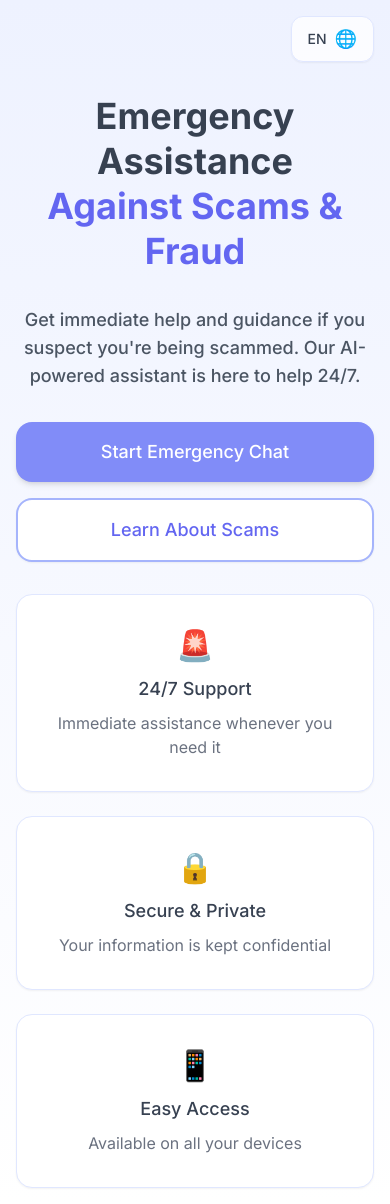
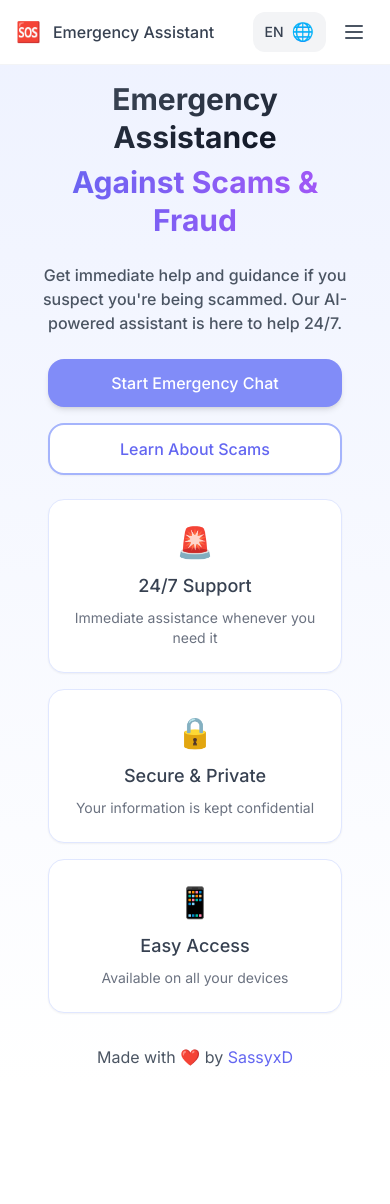
Before and after one commit to SassyxD/Aunjai-ECM, a Next.js app: page / in a window 390 px wide. After the commit the page ends 1085 px from the top, so only its background shows below. Built offline with nearby package versions, Linux system fonts and the light colour scheme.

Commit message:
feat: Improve navigation and responsive design - Add Navbar with hamburger menu to all pages, make menu visible on all screen sizes, add About page, and improve overall responsive design

```diff
--- /dev/null
+++ b/src/app/about/page.tsx
@@ -0,0 +1,71 @@
+'use client';
+import Link from 'next/link';
+import { useLanguage } from '@/context/LanguageContext';
+import Navbar from '@/components/Navbar';
+
+const translations = {
+    en: {
+        title: 'About Us',
+        role: 'Creator & Developer',
+        institute: 'King Mongkut\'s Institute of Technology Ladkrabang',
+        viewGithub: 'View on GitHub'
+    },
+    th: {
+        title: 'เกี่ยวกับเรา',
+        role: 'ผู้สร้างและพัฒนา',
+        institute: 'สถาบันเทคโนโลยีพระจอมเกล้าเจ้าคุณทหารลาดกระบัง',
+        viewGithub: 'ดูใน GitHub'
+    }
+};
+
+export default function About() {
+    const { language } = useLanguage();
+    const t = translations[language];
+
+    return (
+        <div className="min-h-screen bg-gradient-to-b from-indigo-50 to-white flex flex-col">
+            <Navbar />
+            <main className="flex-1 flex items-center justify-center p-4">
+                <div className="max-w-2xl w-full text-center space-y-8">
+                    <h1 className="text-3xl sm:text-4xl font-bold text-gray-700">
+                        {t.title}
+                    </h1>
+                    <div className="bg-white rounded-2xl shadow-lg p-8 space-y-6">
+                        <div className="w-32 h-32 mx-auto relative">
+                            <div className="w-full h-full rounded-full bg-gray-200 flex items-center justify-center text-gray-400 text-sm">
+                                example.png
+                            </div>
+                        </div>
+                        <div className="space-y-2">
+                            <h2 className="text-xl font-semibold text-gray-800">Nattapong Pudtipatkosit</h2>
+                            <p className="text-gray-600">{t.role}</p>
+                            <p className="text-gray-600">{t.institute}</p>
+                        </div>
+                        <Link
+                            href="https://github.com/SassyxD"
+                            target="_blank"
+                            rel="noopener noreferrer"
+                            className="inline-flex items-center space-x-2 bg-gray-800 text-white px-6 py-3 rounded-xl hover:bg-gray-700 transition-colors"
+                        >
+                            <svg className="w-5 h-5" fill="currentColor" viewBox="0 0 24 24">
+                                <path fillRule="evenodd" d="M12 2C6.477 2 2 6.477 2 12c0 4.42 2.87 8.17 6.84 9.5.5.08.66-.23.66-.5v-1.69c-2.77.6-3.36-1.34-3.36-1.34-.46-1.16-1.11-1.47-1.11-1.47-.91-.62.07-.6.07-.6 1 .07 1.53 1.03 1.53 1.03.87 1.52 2.34 1.07 2.91.83.09-.65.35-1.09.63-1.34-2.22-.25-4.55-1.11-4.55-4.92 0-1.11.38-2 1.03-2.71-.1-.25-.45-1.29.1-2.64 0 0 .84-.27 2.75 1.02.79-.22 1.65-.33 2.5-.33.85 0 1.71.11 2.5.33 1.91-1.29 2.75-1.02 2.75-1.02.55 1.35.2 2.39.1 2.64.65.71 1.03 1.6 1.03 2.71 0 3.82-2.34 4.66-4.57 4.91.36.31.69.92.69 1.85V21c0 .27.16.59.67.5C19.14 20.16 22 16.42 22 12A10 10 0 0012 2z" clipRule="evenodd" />
+                            </svg>
+                            <span>{t.viewGithub}</span>
+                        </Link>
+                    </div>
+                </div>
+            </main>
+            <footer className="py-4 text-center text-gray-600">
+                Made with <span className="text-red-500">❤️</span> by{' '}
+                <Link
+                    href="https://github.com/SassyxD"
+                    target="_blank"
+                    rel="noopener noreferrer"
+                    className="text-indigo-500 hover:text-indigo-600 transition-colors"
+                >
+                    SassyxD
+                </Link>
+            </footer>
+        </div>
+    );
+}
--- a/src/app/page.tsx
+++ b/src/app/page.tsx
@@ -2,6 +2,7 @@
 import Link from 'next/link';
 import { useLanguage } from '@/context/LanguageContext';
 import { translations } from '@/utils/translations';
+import Navbar from '@/components/Navbar';
 
 const LearnScamsButton = ({ language }: { language: 'en' | 'th' }) => {
   const handleClick = () => {
@@ -10,7 +11,7 @@ const LearnScamsButton = ({ language }: { language: 'en' | 'th' }) => {
 
   return (
     <button
-      className="bg-white text-indigo-500 border-2 border-indigo-300 px-8 py-4 rounded-2xl text-lg font-medium hover:bg-indigo-50 transition-all shadow-sm hover:shadow"
+      className="bg-white text-indigo-500 border-2 border-indigo-300 px-6 sm:px-8 py-3 sm:py-4 rounded-2xl text-base sm:text-lg font-medium hover:bg-indigo-50 transition-all shadow-sm hover:shadow w-full sm:w-auto"
       onClick={handleClick}
     >
       {language === 'th' ? 'เรียนรู้เกี่ยวกับการหลอกลวง' : 'Learn About Scams'}
@@ -24,68 +25,73 @@ export default function Home() {
 
   return (
     <div className="min-h-screen bg-gradient-to-b from-indigo-50 to-white flex flex-col">
-      <div className="w-full max-w-7xl mx-auto px-4 py-4 flex justify-end">
-        <button
-          onClick={toggleLanguage}
-          className="px-4 py-2 rounded-xl bg-white/80 hover:bg-white transition-colors duration-200 flex items-center gap-2 text-gray-700 border border-indigo-100 shadow-sm hover:shadow"
-        >
-          <span className="text-sm font-medium">{language.toUpperCase()}</span>
-          <span className="text-lg">🌐</span>
-        </button>
-      </div>
+      <Navbar />
       <div className="flex-1 flex items-center justify-center p-4">
-        <div className="max-w-3xl text-center space-y-8">
-          <h1 className="text-4xl md:text-5xl font-bold text-gray-700 leading-tight font-sans">
-            {language === 'th' ? 'ความช่วยเหลือฉุกเฉิน' : 'Emergency Assistance'}
-            <span className="block text-indigo-500">
+        <div className="max-w-3xl text-center space-y-6 sm:space-y-8 px-4 sm:px-6">
+          <h1 className="text-3xl sm:text-4xl md:text-5xl font-bold leading-tight font-sans">
+            <span className="bg-gradient-to-r from-gray-700 to-gray-900 bg-clip-text text-transparent">
+              {language === 'th' ? 'ความช่วยเหลือฉุกเฉิน' : 'Emergency Assistance'}
+            </span>
+            <span className="block mt-2 bg-gradient-to-r from-indigo-500 to-purple-500 bg-clip-text text-transparent">
               {language === 'th' ? 'ต่อต้านการหลอกลวงและฉ้อโกง' : 'Against Scams & Fraud'}
             </span>
           </h1>
-          <p className="text-lg text-gray-600 max-w-2xl mx-auto font-medium">
+          <p className="text-base sm:text-lg text-gray-600 max-w-2xl mx-auto font-medium">
             {language === 'th'
               ? 'รับความช่วยเหลือและคำแนะนำทันทีหากคุณสงสัยว่ากำลังถูกหลอกลวง ผู้ช่วย AI ของเราพร้อมให้บริการตลอด 24 ชั่วโมง'
               : "Get immediate help and guidance if you suspect you're being scammed. Our AI-powered assistant is here to help 24/7."}
           </p>
-          <div className="flex flex-col sm:flex-row gap-4 justify-center mt-8">
+          <div className="flex flex-col sm:flex-row gap-4 justify-center mt-6 sm:mt-8 px-4 sm:px-0">
             <Link
               href="/chat"
-              className="bg-indigo-400 text-white px-8 py-4 rounded-2xl text-lg font-medium hover:bg-indigo-500 transition-all transform hover:scale-102 shadow-md hover:shadow-lg"
+              className="bg-indigo-400 text-white px-6 sm:px-8 py-3 sm:py-4 rounded-2xl text-base sm:text-lg font-medium hover:bg-indigo-500 transition-all transform hover:scale-102 shadow-md hover:shadow-lg w-full sm:w-auto"
             >
               {language === 'th' ? 'เริ่มแชทฉุกเฉิน' : 'Start Emergency Chat'}
             </Link>
             <LearnScamsButton language={language} />
           </div>
-          <div className="mt-12 grid grid-cols-1 sm:grid-cols-3 gap-6 text-center">
-            <div className="p-8 rounded-2xl bg-white shadow-sm hover:shadow-md transition-shadow border border-indigo-100">
+          <div className="mt-8 sm:mt-12 grid grid-cols-1 sm:grid-cols-2 lg:grid-cols-3 gap-4 sm:gap-6 px-4 sm:px-0">
+            <div className="p-6 sm:p-8 rounded-2xl bg-white shadow-sm hover:shadow-md transition-shadow border border-indigo-100">
               <div className="text-3xl mb-3">🚨</div>
               <h3 className="font-medium text-gray-700 text-lg mb-2">
                 {language === 'th' ? 'ให้บริการ 24/7' : '24/7 Support'}
               </h3>
-              <p className="text-gray-500">
+              <p className="text-gray-500 text-sm sm:text-base">
                 {language === 'th' ? 'ความช่วยเหลือทันทีเมื่อคุณต้องการ' : 'Immediate assistance whenever you need it'}
               </p>
             </div>
-            <div className="p-8 rounded-2xl bg-white shadow-sm hover:shadow-md transition-shadow border border-indigo-100">
+            <div className="p-6 sm:p-8 rounded-2xl bg-white shadow-sm hover:shadow-md transition-shadow border border-indigo-100">
               <div className="text-3xl mb-3">🔒</div>
               <h3 className="font-medium text-gray-700 text-lg mb-2">
                 {language === 'th' ? 'ปลอดภัยและเป็นส่วนตัว' : 'Secure & Private'}
               </h3>
-              <p className="text-gray-500">
+              <p className="text-gray-500 text-sm sm:text-base">
                 {language === 'th' ? 'ข้อมูลของคุณถูกเก็บเป็นความลับ' : 'Your information is kept confidential'}
               </p>
             </div>
-            <div className="p-8 rounded-2xl bg-white shadow-sm hover:shadow-md transition-shadow border border-indigo-100">
+            <div className="p-6 sm:p-8 rounded-2xl bg-white shadow-sm hover:shadow-md transition-shadow border border-indigo-100">
               <div className="text-3xl mb-3">📱</div>
               <h3 className="font-medium text-gray-700 text-lg mb-2">
                 {language === 'th' ? 'เข้าถึงง่าย' : 'Easy Access'}
               </h3>
-              <p className="text-gray-500">
+              <p className="text-gray-500 text-sm sm:text-base">
                 {language === 'th' ? 'ใช้งานได้บนทุกอุปกรณ์ของคุณ' : 'Available on all your devices'}
               </p>
             </div>
           </div>
         </div>
       </div>
+      <footer className="py-4 text-center text-gray-600">
+        Made with <span className="text-red-500">❤️</span> by{' '}
+        <Link
+          href="https://github.com/SassyxD"
+          target="_blank"
+          rel="noopener noreferrer"
+          className="text-indigo-500 hover:text-indigo-600 transition-colors"
+        >
+          SassyxD
+        </Link>
+      </footer>
     </div>
   );
 }
--- a/src/components/Navbar.tsx
+++ b/src/components/Navbar.tsx
@@ -1,5 +1,5 @@
 'use client';
-import React from 'react';
+import React, { useState } from 'react';
 import Link from 'next/link';
 import { useLanguage } from '@/context/LanguageContext';
 
@@ -7,28 +7,39 @@ const translations = {
     en: {
         emergencyAssistant: 'Emergency Assistant',
         chat: 'Chat',
-        emergencyCall: 'Emergency Call'
+        emergencyCall: 'Emergency Call',
+        about: 'About Us'
     },
     th: {
         emergencyAssistant: 'ผู้ช่วยฉุกเฉิน',
         chat: 'แชท',
-        emergencyCall: 'โทรฉุกเฉิน'
+        emergencyCall: 'โทรฉุกเฉิน',
+        about: 'เกี่ยวกับเรา'
     }
 };
 
 const Navbar: React.FC = () => {
     const { language, toggleLanguage } = useLanguage();
     const t = translations[language];
+    const [isMenuOpen, setIsMenuOpen] = useState(false);
+
+    const toggleMenu = () => {
+        setIsMenuOpen(!isMenuOpen);
+    };
 
     return (
-        <nav className="sticky top-0 w-full bg-white/90 backdrop-blur-md shadow-sm z-50 border-b border-indigo-100">
-            <div className="max-w-7xl mx-auto px-4 sm:px-6 lg:px-8">
+        <nav className="bg-white border-b border-gray-100">
+            <div className="max-w-7xl mx-auto px-4 sm:px-6">
                 <div className="flex items-center justify-between h-16">
+                    <div className="flex items-center space-x-3">
                         <Link href="/" className="flex items-center space-x-3">
-                        <span className="text-2xl">🆘</span>
-                        <span className="font-medium text-lg text-gray-700">{t.emergencyAssistant}</span>
+                            <span className="text-xl sm:text-2xl">🆘</span>
+                            <span className="font-medium text-base sm:text-lg text-gray-700">{t.emergencyAssistant}</span>
                         </Link>
-                    <div className="flex items-center space-x-4">
+                    </div>
+
+                    <div className="flex items-center space-x-2 sm:space-x-4">
+                        {/* Language toggle - always visible */}
                         <button
                             onClick={toggleLanguage}
                             className="px-3 py-1.5 rounded-xl bg-gray-100 hover:bg-gray-200 transition-colors duration-200 flex items-center gap-2 text-gray-700"
@@ -36,23 +47,77 @@ const Navbar: React.FC = () => {
                             <span className="text-sm font-medium">{language.toUpperCase()}</span>
                             <span className="text-lg">🌐</span>
                         </button>
+
+                        {/* Menu button - always visible */}
+                        <div className="relative">
+                            <button
+                                onClick={toggleMenu}
+                                className="p-2 rounded-lg hover:bg-gray-100 transition-colors"
+                                aria-label="Toggle menu"
+                            >
+                                <svg
+                                    className="w-6 h-6 text-gray-600"
+                                    fill="none"
+                                    stroke="currentColor"
+                                    viewBox="0 0 24 24"
+                                >
+                                    {isMenuOpen ? (
+                                        <path
+                                            strokeLinecap="round"
+                                            strokeLinejoin="round"
+                                            strokeWidth={2}
+                                            d="M6 18L18 6M6 6l12 12"
+                                        />
+                                    ) : (
+                                        <path
+                                            strokeLinecap="round"
+                                            strokeLinejoin="round"
+                                            strokeWidth={2}
+                                            d="M4 6h16M4 12h16M4 18h16"
+                                        />
+                                    )}
+                                </svg>
+                            </button>
+
+                            {/* Menu popup */}
+                            {isMenuOpen && (
+                                <div className="absolute right-0 top-12 w-48 py-2 bg-white rounded-xl shadow-lg border border-gray-100 z-50">
                                     <Link
                                         href="/chat"
-                            className="bg-indigo-400 text-white px-5 py-2 rounded-2xl hover:bg-indigo-500 transition-colors flex items-center space-x-2 shadow-sm"
+                                        className="w-full px-4 py-2 text-left hover:bg-gray-50 transition-colors flex items-center space-x-2"
                                     >
-                            <span className="font-medium">{t.chat}</span>
-                            <span className="inline-block w-2 h-2 bg-green-300 rounded-full animate-pulse"></span>
+                                        <span className="text-indigo-400">💬</span>
+                                        <span className="font-medium text-gray-700">{t.chat}</span>
                                     </Link>
                                     <button
                                         onClick={() => window.open('tel:191')}
-                            className="text-gray-500 hover:text-indigo-500 transition-colors p-2 rounded-full hover:bg-indigo-50"
-                            title={t.emergencyCall}
+                                        className="w-full px-4 py-2 text-left hover:bg-gray-50 transition-colors flex items-center space-x-2"
                                     >
-                            <span className="text-xl">📞</span>
+                                        <span className="text-red-500">📞</span>
+                                        <span className="text-gray-700">{t.emergencyCall}</span>
                                     </button>
+                                    <Link
+                                        href="/about"
+                                        className="w-full px-4 py-2 text-left hover:bg-gray-50 transition-colors flex items-center space-x-2"
+                                    >
+                                        <span className="text-gray-600">👥</span>
+                                        <span className="text-gray-700">{t.about}</span>
+                                    </Link>
+                                </div>
+                            )}
                         </div>
                     </div>
                 </div>
+            </div>
+
+            {/* Overlay backdrop */}
+            {isMenuOpen && (
+                <div
+                    className="fixed inset-0 bg-black/10 z-40"
+                    onClick={toggleMenu}
+                    aria-hidden="true"
+                ></div>
+            )}
         </nav>
     );
 };
```
Lines whose indentation alone changed are shown as unchanged.
